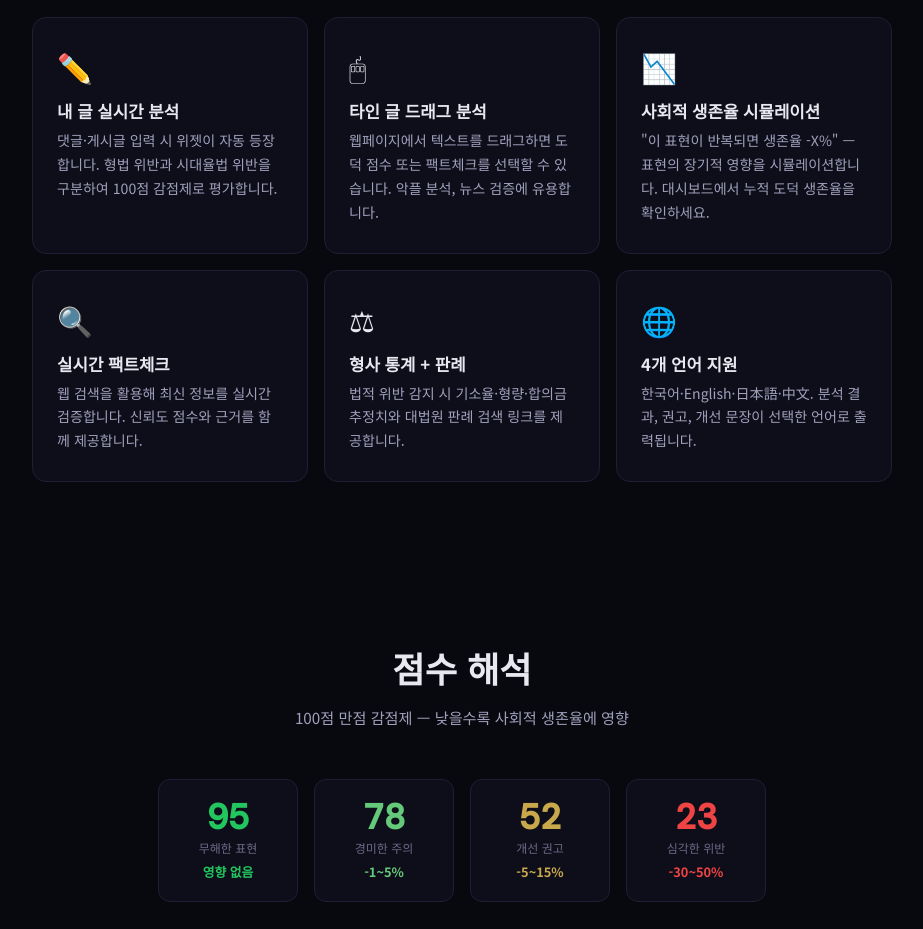
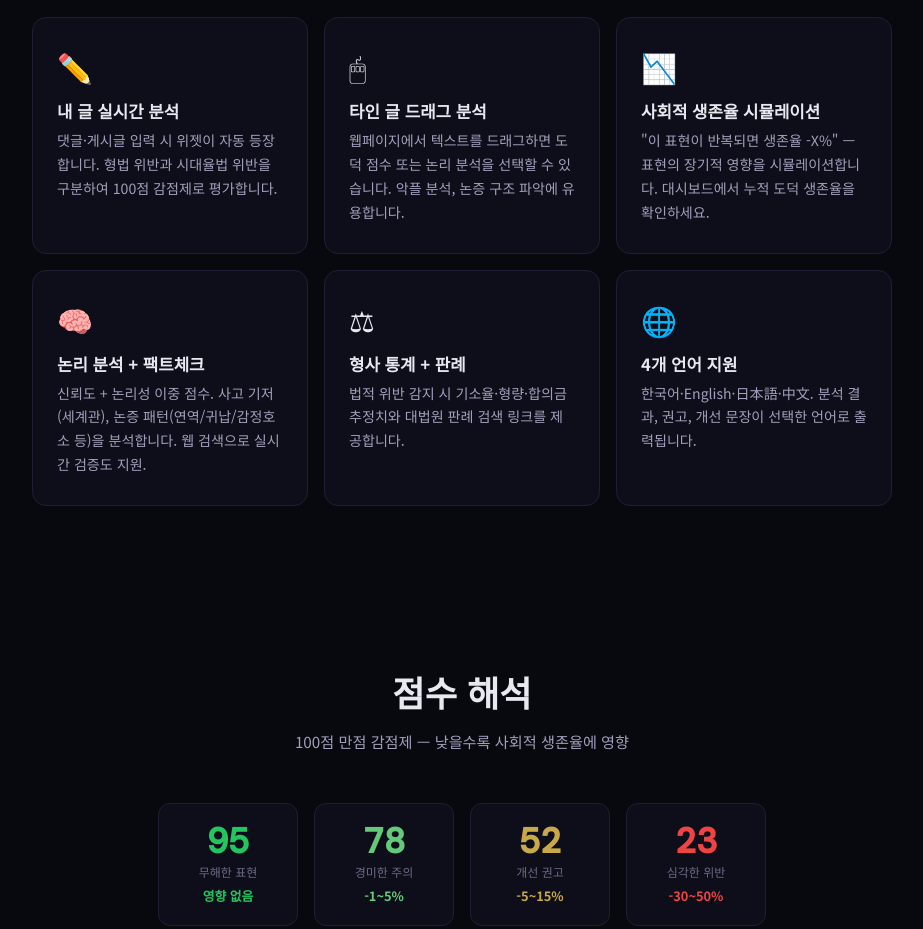
Before and after one commit to ldh9282/moral-guardian-site, a plain HTML site: page index.html in a window 1280 px wide. Shown: the part 1000-1929 px from the top of the page, without its empty margins (178-1101 px from the left). Drawn offline with nearby package versions, Linux system fonts and the light colour scheme.

Commit message:
feat: Introduce Logic Analysis feature on homepage

```diff
--- a/index.html
+++ b/index.html
@@ -6,7 +6,7 @@
 <title>Moral Guardian — 시대율법 기반 도덕 AI</title>
 <meta name="description" content="당신의 표현이 사회적 생존율에 미치는 영향을 실시간 분석합니다. Era Law-based moral analysis + social survival simulation.">
 <meta property="og:title" content="Moral Guardian">
-<meta property="og:description" content="시대율법 기반 도덕 분석 AI — 사회적 생존율 시뮬레이션">
+<meta property="og:description" content="시대율법 기반 도덕 분석 + 논리 분석 AI — 사회적 생존율 시뮬레이션">
 <meta property="og:url" content="https://moralguardian.net">
 <meta property="og:type" content="website">
 <link rel="icon" href="/favicon.ico" type="image/x-icon">
@@ -111,7 +111,7 @@ footer a{color:var(--accent);}
     <div class="feat">
       <div class="feat-icon">🖱</div>
       <div class="feat-name">타인 글 드래그 분석</div>
-      <div class="feat-desc">웹페이지에서 텍스트를 드래그하면 도덕 점수 또는 팩트체크를 선택할 수 있습니다. 악플 분석, 뉴스 검증에 유용합니다.</div>
+      <div class="feat-desc">웹페이지에서 텍스트를 드래그하면 도덕 점수 또는 논리 분석을 선택할 수 있습니다. 악플 분석, 논증 구조 파악에 유용합니다.</div>
     </div>
     <div class="feat">
       <div class="feat-icon">📉</div>
@@ -119,9 +119,9 @@ footer a{color:var(--accent);}
       <div class="feat-desc">"이 표현이 반복되면 생존율 -X%" — 표현의 장기적 영향을 시뮬레이션합니다. 대시보드에서 누적 도덕 생존율을 확인하세요.</div>
     </div>
     <div class="feat">
-      <div class="feat-icon">🔍</div>
-      <div class="feat-name">실시간 팩트체크</div>
-      <div class="feat-desc">웹 검색을 활용해 최신 정보를 실시간 검증합니다. 신뢰도 점수와 근거를 함께 제공합니다.</div>
+      <div class="feat-icon">🧠</div>
+      <div class="feat-name">논리 분석 + 팩트체크</div>
+      <div class="feat-desc">신뢰도 + 논리성 이중 점수. 사고 기저(세계관), 논증 패턴(연역/귀납/감정호소 등)을 분석합니다. 웹 검색으로 실시간 검증도 지원.</div>
     </div>
     <div class="feat">
       <div class="feat-icon">⚖</div>
```
